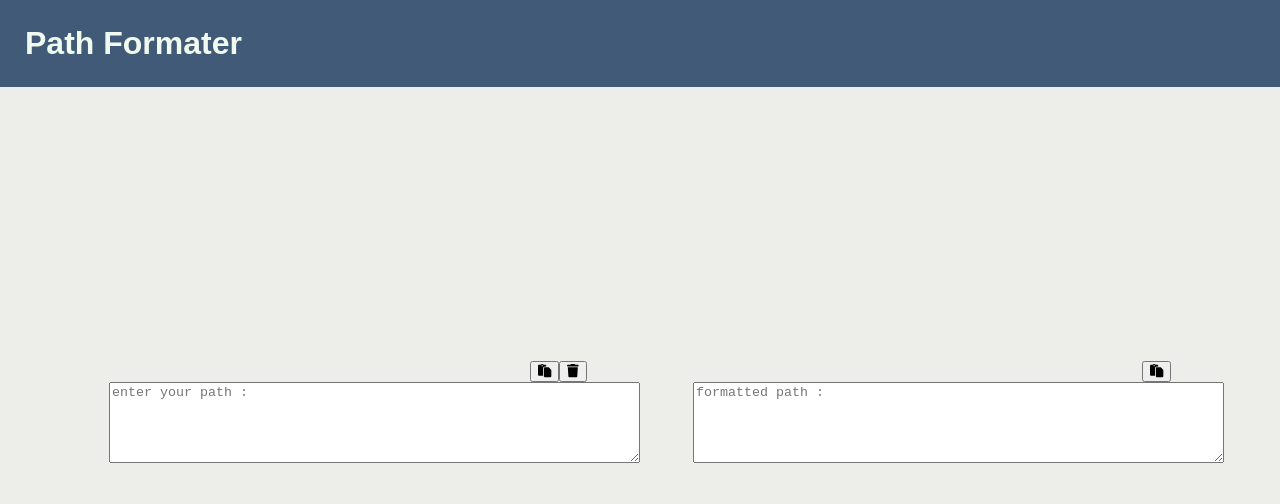
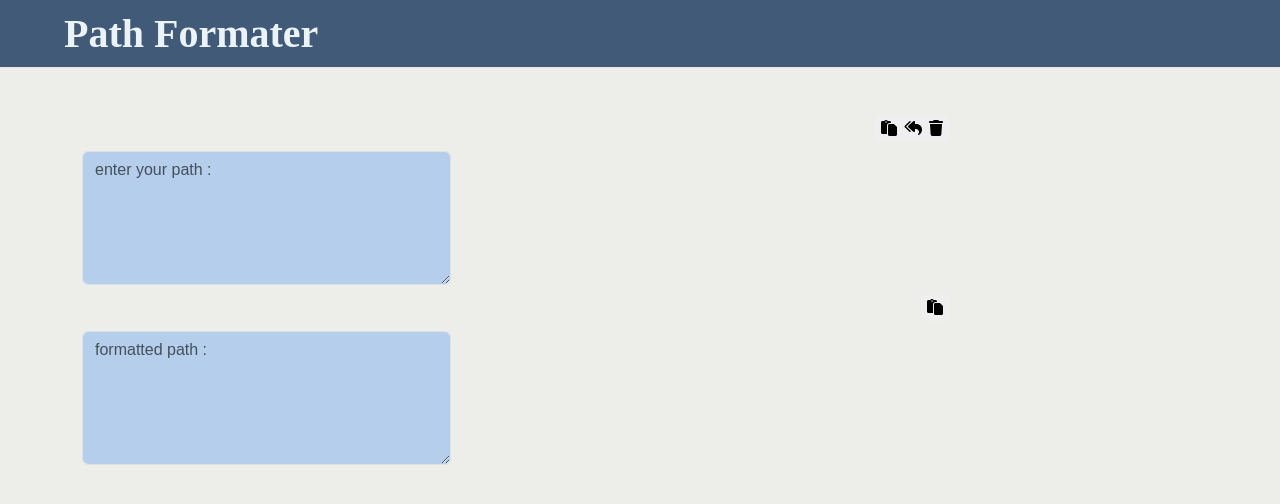
Before and after one commit to Jeet-Mesavaniya/path-formatter, an Angular app: page / in a window 1280 px wide. Shown: the top 504 px of the page. Built offline with nearby package versions, Linux system fonts and the light colour scheme.

Commit message:
ui changes with libs

```diff
--- a/angular.json
+++ b/angular.json
@@ -35,6 +35,7 @@
               "src/assets"
             ],
             "styles": [
+              "node_modules/bootstrap/dist/css/bootstrap.min.css",
               "src/styles.css"
             ],
             "scripts": [],
--- a/package.json
+++ b/package.json
@@ -24,6 +24,9 @@
     "@fortawesome/angular-fontawesome": "^0.14.0",
     "@fortawesome/fontawesome-svg-core": "^6.4.2",
     "@fortawesome/free-solid-svg-icons": "^6.4.2",
+    "@ng-bootstrap/ng-bootstrap": "^16.0.0",
+    "@popperjs/core": "^2.11.8",
+    "bootstrap": "^5.3.2",
     "express": "^4.18.2",
     "rxjs": "~7.8.0",
     "tslib": "^2.3.0",
@@ -33,9 +36,11 @@
     "@angular-devkit/build-angular": "^17.0.8",
     "@angular/cli": "^17.0.8",
     "@angular/compiler-cli": "^17.0.0",
+    "@angular/localize": "^17.0.0",
     "@types/express": "^4.17.17",
     "@types/jasmine": "~5.1.0",
     "@types/node": "^18.18.0",
+    "angular-cli-ghpages": "^0.6.2",
     "jasmine-core": "~5.1.0",
     "karma": "~6.4.0",
     "karma-chrome-launcher": "~3.2.0",
--- a/src/app/app.component.css
+++ b/src/app/app.component.css
@@ -1,8 +1,10 @@
-
+body{
+  max-width: 80px;
+}
   /* by id */
-  #textboxes {
+  /* #textboxes {
     width: 600px;
-  }
+  } */
 section{
     margin-top: 30px;
     margin: 0;
@@ -10,15 +12,16 @@ section{
     display: flex;
     align-items: center;
     justify-content: center;
-    height: 83vh;
+    /* height: 83vh; */
 
 }
 
 
   header {
     background-color: #415a77;
-    padding: 25px;
+    padding: 0;
     text-align: justify;
+    border-bottom: #e5e4e2 1.5px solid;
   }
 
   .logo {
@@ -31,6 +34,16 @@ section{
     margin: 0;
     color: #f1faee;
   }
+  .tital-name{
+    padding: 1.2vh 8vh;
+    font-size: 40px;
+    font-weight: bold;
+    color: #ebf3f8;
+    font-family: 'Concert One',cursive;
+  }
+  .textarea-box{
+    background-color: #b5ceeb;
+  }
 
   .rounded-image {
     border-radius: 50%;
@@ -41,19 +54,27 @@ section{
 .txtareainputpath{
   top: 0px;
   left: 0px;
-  width: 708.203px;
-  height: 394px;
+  /* height: 394px; */
 }
 .container {
     display: flex;
     justify-content: space-between;
 }
 .textbox {
-    width: 45%; /* Adjust the width as needed */
+    width: 40%; /* Adjust the width as needed */
     margin-bottom: 10px; /* Optional: Add some space between the textboxes */
 }
 .iconsstyle{
     display: flex;
     justify-content: flex-end;
     align-items: center;
+    margin-right: 6%;
+    margin-bottom: 1%;
 }
+.btn-all{
+  /* width: 33px; */
+  /* height: 33px; */
+  border: none;
+  background-color: #efefef;
+  margin-left: -5px;
+}
--- a/src/app/app.component.html
+++ b/src/app/app.component.html
@@ -1,48 +1,43 @@
 <div class="row">
     <div class="col-sm-12">
         <header>
-            <h1>{{title}}</h1>
+            <h1 class="tital-name">{{title}}</h1>
           </header>
     </div>
 </div>
-
+<br><br>
 <section >
     <div class="container">
+        <div class="row gx-5">
+            <div class="col-md-10 ">
+
+                    <div class="iconsstyle">
+                        <button class="btn-all" (click)="copyTextIP()"><fa-icon [icon]="CopyClipboardIcon"></fa-icon></button>
+                        <button class="btn-all" (click)="PreviousData()"><fa-icon [icon]="replay"></fa-icon></button>
+                        <button class="btn-all" (click)="clearTextALL()"><fa-icon [icon]="TrashIcon"></fa-icon></button>
+                    </div>
                     <div class="col-md-6 textbox">
-                <div class="iconsstyle">
-                    <!-- <button onclick="copyText(document.getElementById('inputtxtbox').value)"><i class="fas fa-copy"></i></button> -->
-                    <button (click)="copyTextIP()"><fa-icon [icon]="CopyClipboardIcon"></fa-icon></button>
-                    <button (click)="clearTextALL()"><fa-icon [icon]="TrashIcon"></fa-icon></button>
-                </div>
-                <div >
                         <textarea   [value]="varipstring" (input)="someLogic()"
-                                class="form-control" id="inputtxtbox" rows="5" style="width: 525px;;"
+                                    class="form-control textarea-box" id="inputtxtbox" rows="5" cols="250"
                                     placeholder="enter your path :"></textarea>
                     </div>
+
+
+
             </div>
 
+            <div class="col-md-10 ">
+
+                    <div class="iconsstyle">
+                        <button class="btn-all" (click)="copyTextOP()"><fa-icon [icon]="CopyClipboardIcon"></fa-icon></button>
+                    </div>
                     <div class="col-md-6 textbox">
-                <div class="iconsstyle">
-                    <button (click)="copyTextOP()"><fa-icon [icon]="CopyClipboardIcon"></fa-icon></button>
-                </div>
-                <div>
                         <textarea [value]="varopstring"
-                              class="form-control" id="outputtxtbox" rows="5" style="width: 525px;;"
+                                  class="form-control textarea-box" id="outputtxtbox" rows="5" cols="250"
                                   placeholder="formatted path :" ></textarea>
                     </div>
-
             </div>
-        <!-- <div class="row">
-            <div class="col-md-12">
-                <input type="button" class="btn btn-success" value="Replace" (click)="someLogic()" />
         </div>
-        </div> -->
-        <!-- <div class="row">
-            <div class="col-md-12">
-                <button [cdkCopyToClipboard]="longText" [cdkCopyToClipboardAttempts]="5">Copy text</button>
-            </div>
-        </div> -->
-
     </div>
 </section>
 
--- a/src/app/app.component.ts
+++ b/src/app/app.component.ts
@@ -1,5 +1,5 @@
 import { Component } from '@angular/core';
-import { faTrash,faFileClipboard } from '@fortawesome/free-solid-svg-icons'
+import { faTrash,faFileClipboard,faReplyAll } from '@fortawesome/free-solid-svg-icons'
 
 @Component({
   selector: 'app-root',
@@ -10,11 +10,22 @@ export class AppComponent {
   title = 'Path Formater';
   varipstring: string="";
   varopstring: string="";
+  varPreviousData: string="";
   CopyClipboardIcon = faFileClipboard;
   TrashIcon = faTrash;
+  replay = faReplyAll;
+
+  PreviousData(){
+    (document.getElementById("inputtxtbox") as HTMLInputElement).value = this.varPreviousData;
+    this.someLogic();
+  }
   someLogic(){
     var ipstring =  (document.getElementById("inputtxtbox") as HTMLInputElement).value;
     this.varopstring = ipstring.replaceAll('//',"/");
+
+    // store for previous data
+    this.varPreviousData = ipstring;
+    (document.getElementById("outputtxtbox") as HTMLInputElement).value = this.varopstring;
   }
 
   copyTextIP() {
--- a/src/app/app.module.ts
+++ b/src/app/app.module.ts
@@ -4,6 +4,7 @@ import { BrowserModule, provideClientHydration } from '@angular/platform-browser
 import { AppRoutingModule } from './app-routing.module';
 import { AppComponent } from './app.component';
 import { FontAwesomeModule } from '@fortawesome/angular-fontawesome';
+import { NgbModule } from '@ng-bootstrap/ng-bootstrap';
 
 @NgModule({
   declarations: [
@@ -12,7 +13,8 @@ import { FontAwesomeModule } from '@fortawesome/angular-fontawesome';
   imports: [
     BrowserModule,
     AppRoutingModule,
-    FontAwesomeModule
+    FontAwesomeModule,
+    NgbModule
   ],
   providers: [
     provideClientHydration()
--- a/src/main.ts
+++ b/src/main.ts
@@ -1,3 +1,5 @@
+/// <reference types="@angular/localize" />
+
 import { platformBrowserDynamic } from '@angular/platform-browser-dynamic';
 
 import { AppModule } from './app/app.module';
--- a/src/styles.css
+++ b/src/styles.css
@@ -2,6 +2,7 @@
 
 body {
     margin: 0;
+    padding: 0%;
     font-family: Arial, sans-serif;
     background-color: #edede9;
 
--- a/tsconfig.app.json
+++ b/tsconfig.app.json
@@ -4,7 +4,8 @@
   "compilerOptions": {
     "outDir": "./out-tsc/app",
     "types": [
-      "node"
+      "node",
+      "@angular/localize"
     ]
   },
   "files": [
```
Also changed, not shown: 2 other files (tests, documents, lock files or other folders). Lines whose indentation alone changed are shown as unchanged.
